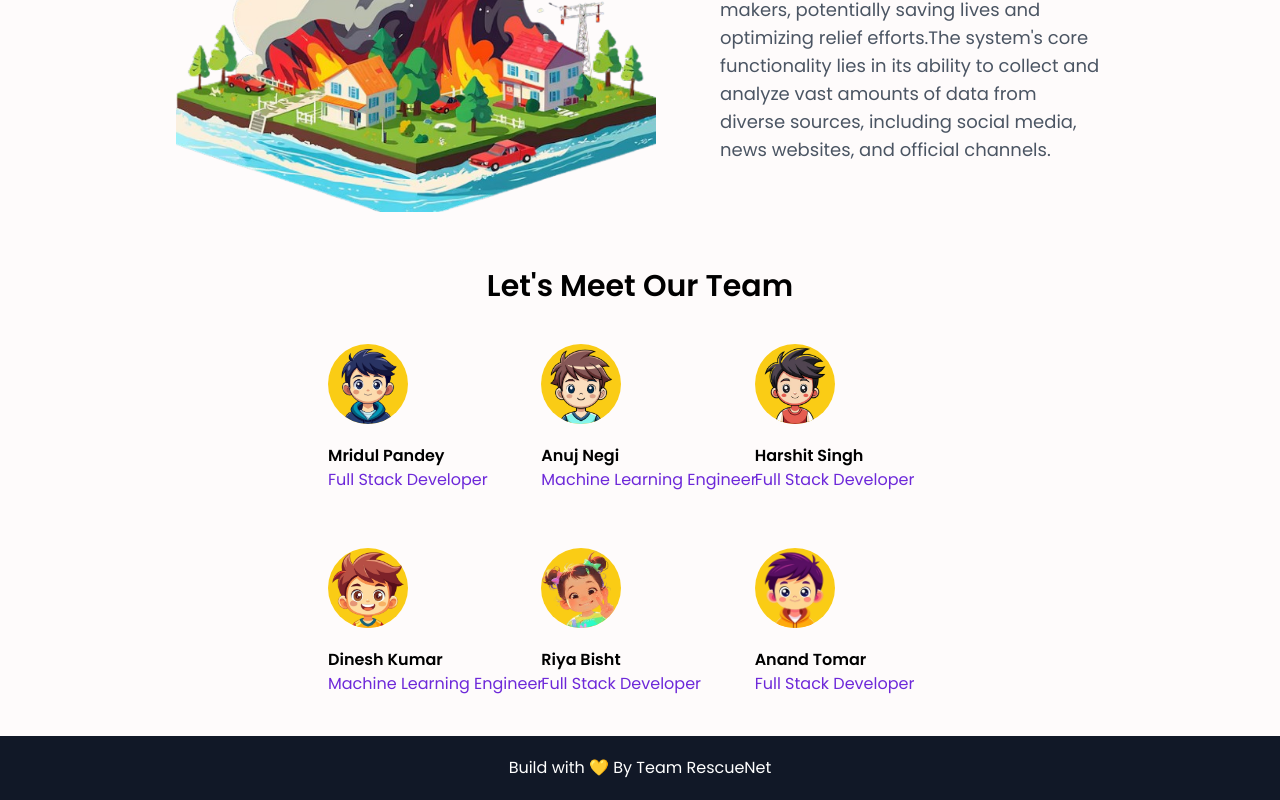
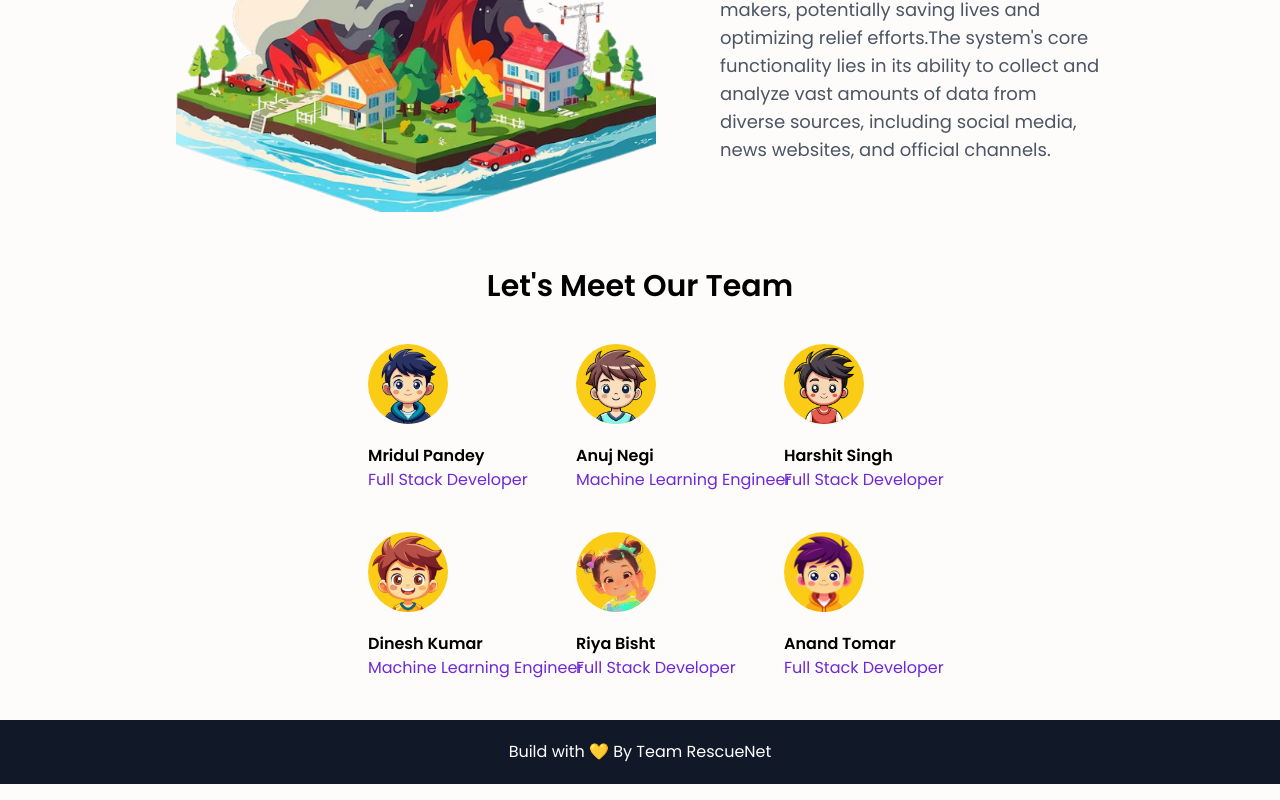
Before and after one commit to mridul891/FinalYearProjects, a React (Vite) app: page / in a window 1280 px wide. Shown: the part 577-1377 px from the top of the page. Built offline with nearby package versions, Linux system fonts and the light colour scheme.

Commit message:
Team ELements

```diff
--- a/src/Components/Team.jsx
+++ b/src/Components/Team.jsx
@@ -8,12 +8,12 @@ import logo6 from '../assets/c6.png'
 
 const Team = () => {
   return (
-    <div className="lg:px-[18rem] lg:mx-10" id="team">
-      <h1 className="text-3xl font-semibold text-center">
+    <div className="lg:px-[18rem] lg:flex lg:flex-col lg:justify-center lg:items-center" id="team">
+      <h1 className="text-3xl font-semibold ">
         Let&apos;s Meet Our Team
       </h1>
 
-      <div className="grid grid-col-1 gap-4 md:grid-cols-2 lg:grid-cols-3  ">
+      <div className="grid grid-col-1 gap-15 md:grid-cols-2 lg:grid-cols-3 md:ml-20 ">
         <Card
           src={logo4}
           name={"Mridul Pandey"}
```
